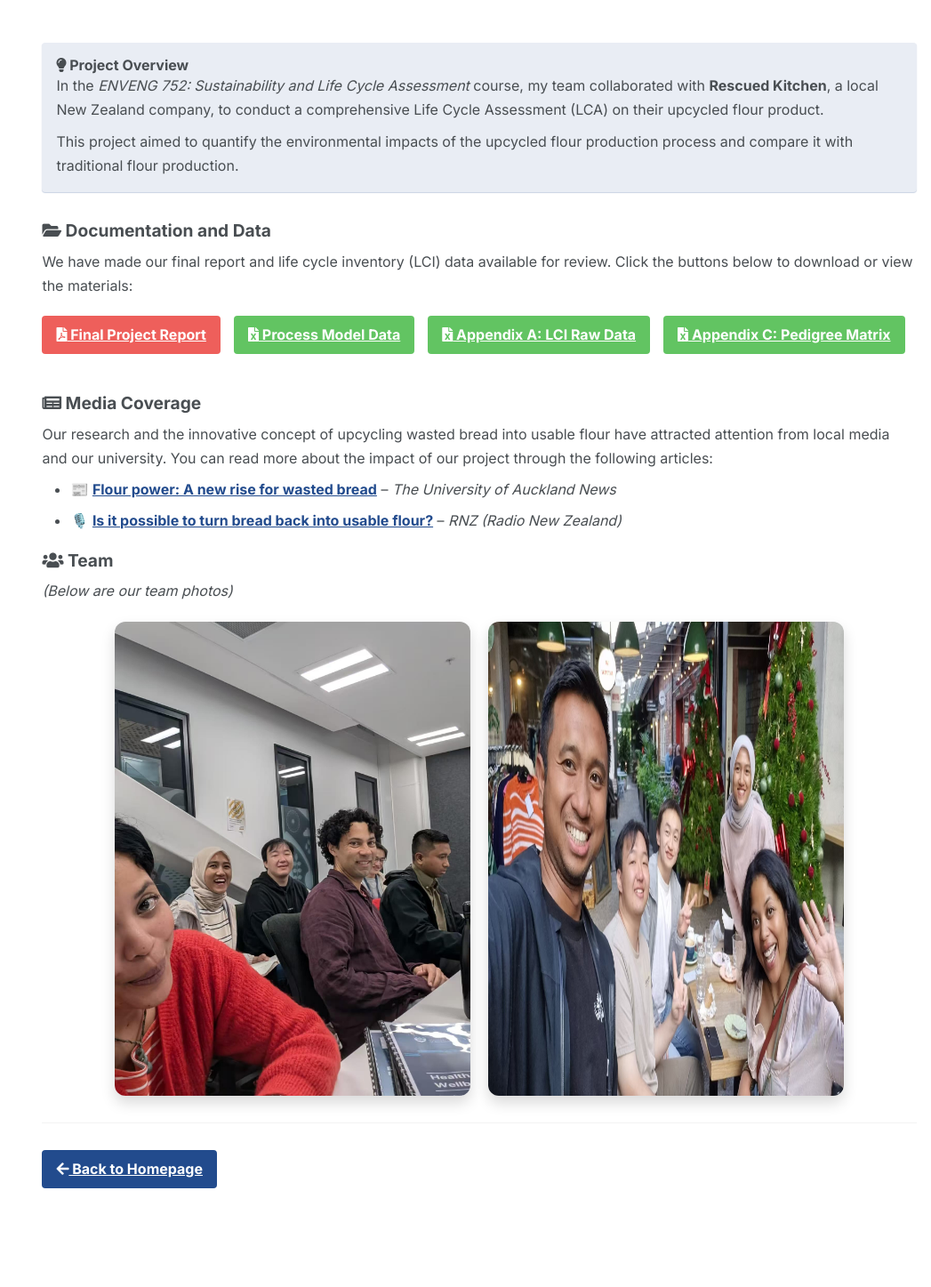
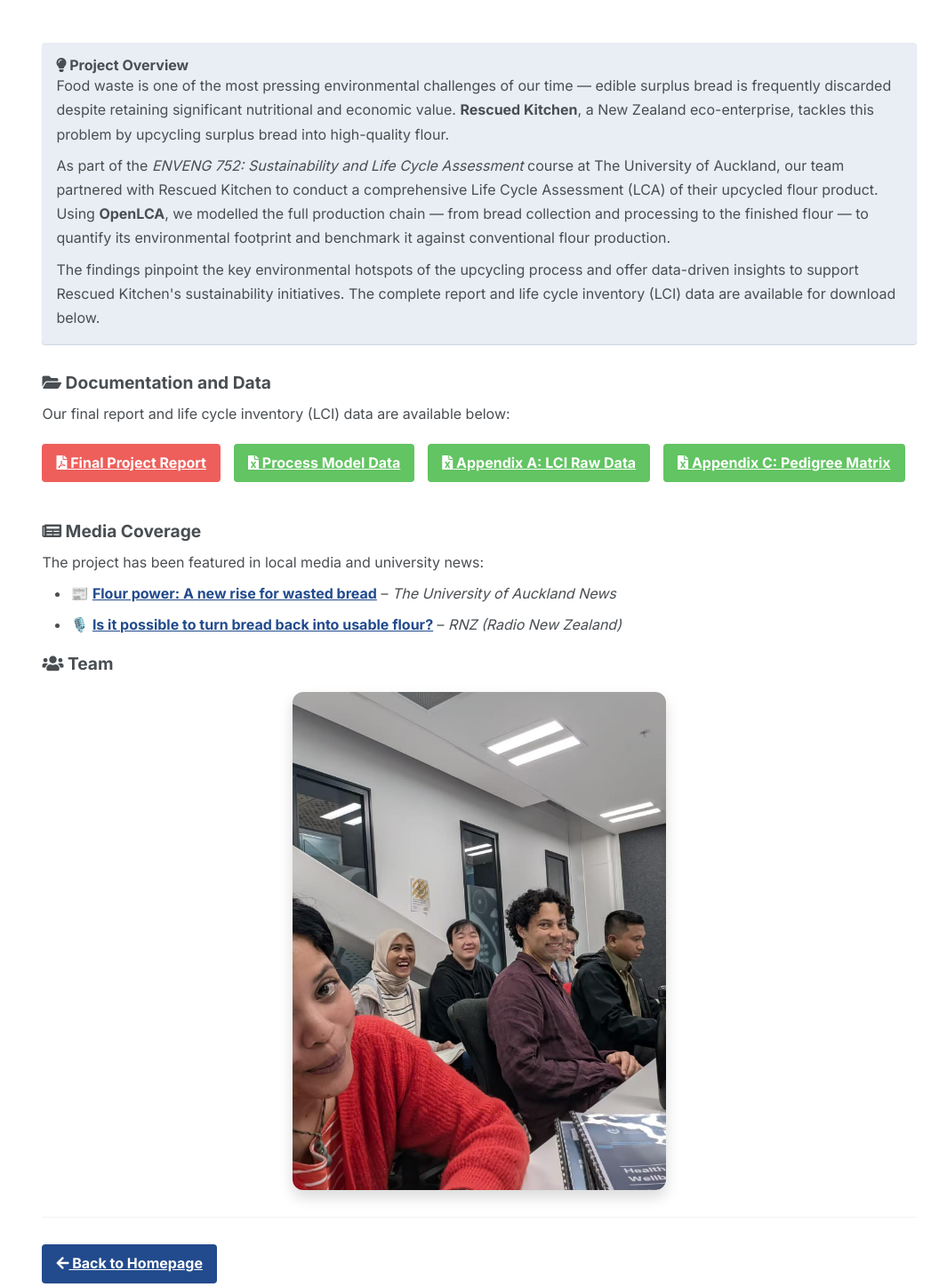
Before and after one commit to Zhang-holden/Zhang-holden.github.io, a Jekyll site: the page built from _pages/rescued-flour-lca.md, in a window 1280 px wide. Shown: the whole page at 89% size, without its empty margins (233-1280 px from the left). Built offline with Jekyll 4.4.1, drawn with Linux system fonts in a browser that asks for light colours; before the commit the page ends 1340 px from its top, so only the background shows below that.

Commit message:
Rewrite LCA project overview and clean up layout

```diff
--- a/_pages/rescued-flour-lca.md
+++ b/_pages/rescued-flour-lca.md
@@ -7,13 +7,14 @@ author_profile: false
 
 <div class="notice--info">
   <h4 class="no_toc"><i class="fas fa-lightbulb"></i> Project Overview</h4>
-  <p>In the <em>ENVENG 752: Sustainability and Life Cycle Assessment</em> course, my team collaborated with <strong>Rescued Kitchen</strong>, a local New Zealand company, to conduct a comprehensive Life Cycle Assessment (LCA) on their upcycled flour product.</p>
-  <p>This project aimed to quantify the environmental impacts of the upcycled flour production process and compare it with traditional flour production.</p>
+  <p>Food waste is one of the most pressing environmental challenges of our time — edible surplus bread is frequently discarded despite retaining significant nutritional and economic value. <strong>Rescued Kitchen</strong>, a New Zealand eco-enterprise, tackles this problem by upcycling surplus bread into high-quality flour.</p>
+  <p>As part of the <em>ENVENG 752: Sustainability and Life Cycle Assessment</em> course at The University of Auckland, our team partnered with Rescued Kitchen to conduct a comprehensive Life Cycle Assessment (LCA) of their upcycled flour product. Using <strong>OpenLCA</strong>, we modelled the full production chain — from bread collection and processing to the finished flour — to quantify its environmental footprint and benchmark it against conventional flour production.</p>
+  <p>The findings pinpoint the key environmental hotspots of the upcycling process and offer data-driven insights to support Rescued Kitchen's sustainability initiatives. The complete report and life cycle inventory (LCI) data are available for download below.</p>
 </div>
 
 ## <i class="fas fa-folder-open"></i> Documentation and Data
 
-We have made our final report and life cycle inventory (LCI) data available for review. Click the buttons below to download or view the materials:
+Our final report and life cycle inventory (LCI) data are available below:
 
 <div style="display: flex; flex-wrap: wrap; gap: 15px; margin-top: 20px; margin-bottom: 40px;">
   <a href="/files/projects/rescued-flour/Final_Report.pdf" class="btn btn--danger" target="_blank"><i class="fas fa-file-pdf"></i> Final Project Report</a>
@@ -24,18 +25,15 @@ We have made our final report and life cycle inventory (LCI) data available for
 
 ## <i class="fas fa-newspaper"></i> Media Coverage
 
-Our research and the innovative concept of upcycling wasted bread into usable flour have attracted attention from local media and our university. You can read more about the impact of our project through the following articles:
+The project has been featured in local media and university news:
 
 * 📰 **[Flour power: A new rise for wasted bread](https://www.auckland.ac.nz/en/news/2025/11/17/flour-power-a-new-rise-for-wasted-bread.html)** – *The University of Auckland News*
 * 🎙️ **[Is it possible to turn bread back into usable flour?](https://www.rnz.co.nz/news/national/579240/is-it-possible-to-turn-bread-back-into-usable-flour)** – *RNZ (Radio New Zealand)*
 
 ## <i class="fas fa-users"></i> Team
 
-*(Below are our team photos)*
-
-<div style="display: flex; flex-wrap: wrap; gap: 20px; justify-content: center; margin-bottom: 30px; margin-top: 20px;">
-  <img src="/images/team_photo_1.jpg" alt="Team Photo 1" style="max-width: 400px; border-radius: 12px; box-shadow: 0 8px 16px rgba(0,0,0,0.15); transition: transform 0.3s;" onmouseover="this.style.transform='scale(1.02)'" onmouseout="this.style.transform='scale(1)'">
-  <img src="/images/team_photo_2.jpg" alt="Team Photo 2" style="max-width: 400px; border-radius: 12px; box-shadow: 0 8px 16px rgba(0,0,0,0.15); transition: transform 0.3s;" onmouseover="this.style.transform='scale(1.02)'" onmouseout="this.style.transform='scale(1)'">
+<div style="display: flex; justify-content: center; margin-top: 20px; margin-bottom: 30px;">
+  <img src="/images/team_photo_1.jpg" alt="Team Photo" style="max-width: 420px; width: 100%; border-radius: 12px; box-shadow: 0 8px 16px rgba(0,0,0,0.15);">
 </div>
 
 ---
```
